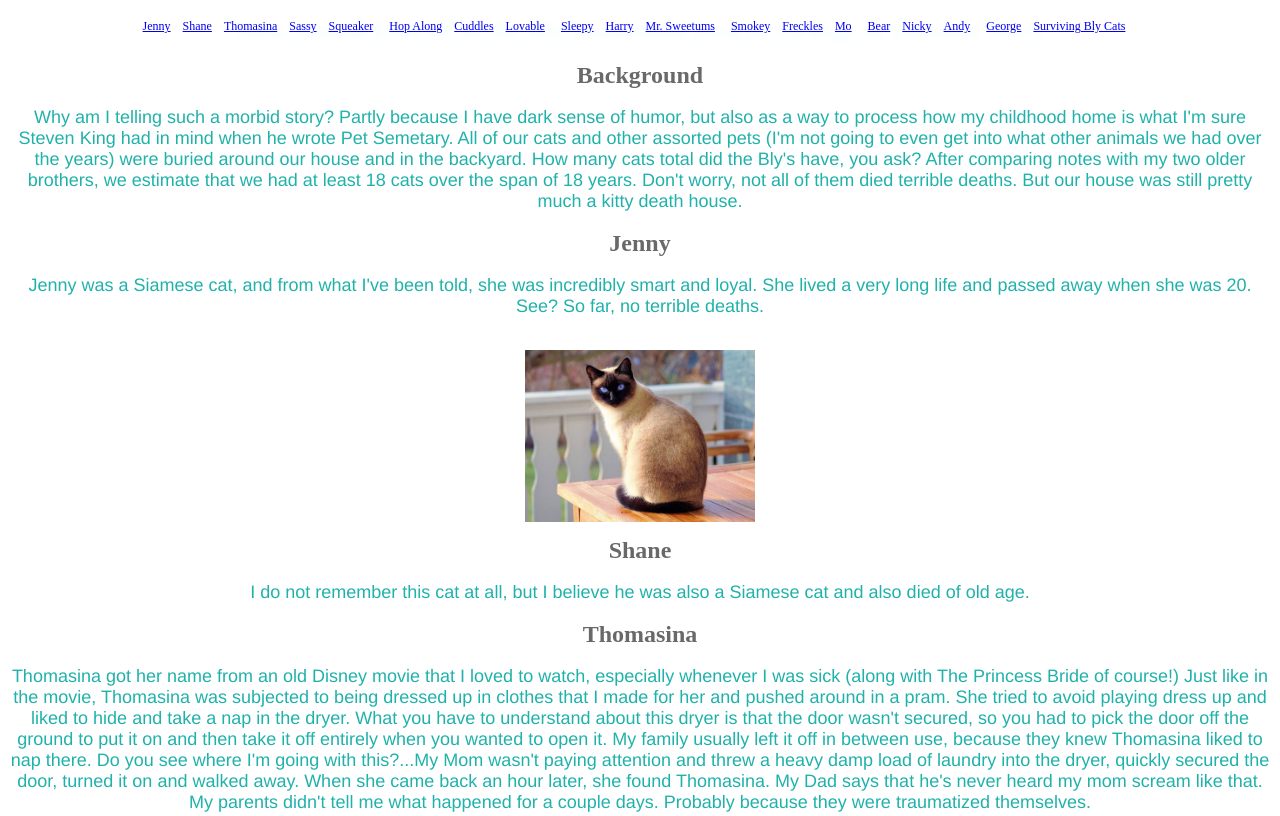
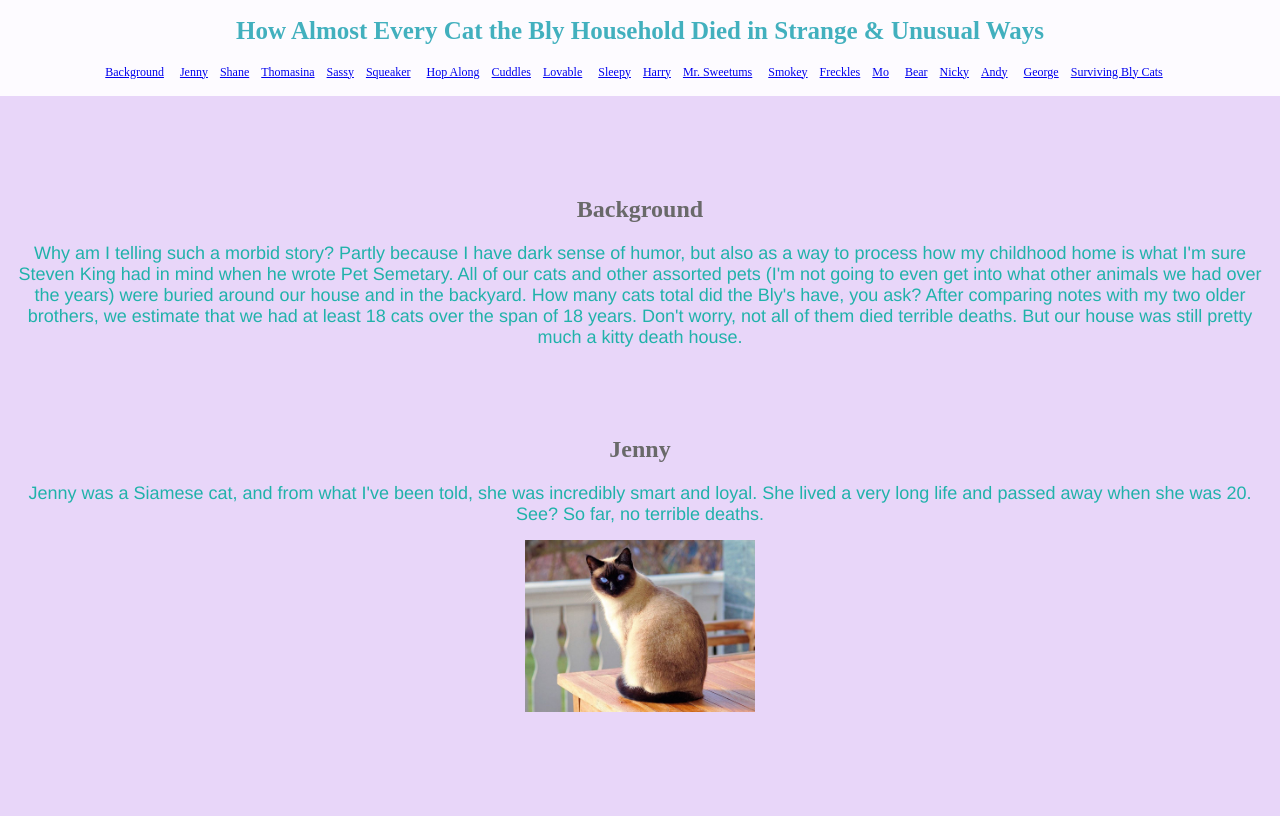
Before and after one commit to tkolkmeyer/assignment-4-html-me-something-LaurenBly, a website: page index.html in a window 1280 px wide. Shown: the top 816 px of the page. Drawn offline with Linux system fonts and the light colour scheme.

Commit message:
almost done

```diff
--- a/index.html
+++ b/index.html
@@ -5,13 +5,15 @@
       <link rel="stylesheet" href="styles.css">
 
    </head>
-   <body>
+   <body onLoad="window.scroll(0, 10)">
       <header>
-        <h1 id="testP">How Almost Every Cat the Bly Household Died in Strange & Unusual Ways</h1>
+
       <div class="nav_bar">
-      <div class="container nav_container">
+         <h1 id="testP">How Almost Every Cat the Bly Household Died in Strange & Unusual Ways</h1>
+         <div class="container nav_container">
         <nav>
            <ul>
+            <li><a href="#background">Background</a></li>
               <li><a href="#jenny">Jenny</a></li><li><a href="#shane">Shane</a></li><li><a href="#thomasina">Thomasina</a></li><li><a href="#sassy">Sassy</a></li><li><a href="#squeaker">Squeaker</a></li>
               <li><a href="#hop along">Hop Along</a></li><li><a href="#cuddles">Cuddles</a></li><li><a href="#lovable">Lovable</a></li>
               <li><a href="#sleepy">Sleepy</a></li><li><a href="#harry">Harry</a></li><li><a href="#mr. sweetums">Mr. Sweetums</a></li>
@@ -24,11 +26,11 @@
       </div>
 
 
-      <main>
+      <main class="border">
          <article>
             <section>
                <a name="background"></a>
-               <h2>Background</h2>
+               <h2 id="space">Background</h2>
                <p>Why am I telling such a morbid story? Partly because I have dark sense of humor, but also as a way to process how my childhood home is what I'm sure Steven King had in mind when he wrote Pet Semetary. All of our cats and other assorted pets (I'm not going to even get into what other animals we had over the years) were buried around our house and in the backyard. How many cats total did the Bly's have, you ask? After comparing notes with my two older brothers, we estimate that we had at least 18 cats over the span of 18 years. Don't worry, not all of them died terrible deaths. But our house was still pretty much a kitty death house.</p>
             </section>
             <section>
@@ -44,8 +46,8 @@
             </section>
             <section>
                <a name="thomasina"></a>
-               <h2>Thomasina</h2>
-               <p>Thomasina got her name from an old Disney movie that I loved to watch, especially whenever I was sick (along with The Princess Bride of course!) Just like in the movie, Thomasina was subjected to being dressed up in clothes that I made for her and pushed around in a pram. She tried to avoid playing dress up and liked to hide and take a nap in the dryer. What you have to understand about this dryer is that the door wasn't secured, so you had to pick the door off the ground to put it on and then take it off entirely when you wanted to open it. My family usually left it off in between use, because they knew Thomasina liked to nap there. Do you see where I'm going with this?...My Mom wasn't paying attention and threw a heavy damp load of laundry into the dryer, quickly secured the door, turned it on and walked away. When she came back an hour later, she found Thomasina. My Dad says that he's never heard my mom scream like that. My parents didn't tell me what happened for a couple days. Probably because they were traumatized themselves.</p>
+               <h2 id="mainHeading">Thomasina</h2>
+               <p>Thomasina probably had the worst death out of all the cats. She got her name from an old Disney movie that I loved to watch, especially whenever I was sick (along with The Princess Bride of course!) Just like in the movie, Thomasina was subjected to being dressed up in clothes that I made for her and pushed around in a pram. She tried to avoid playing dress up and liked to hide and take a nap in the dryer. What you have to understand about this dryer is that the door wasn't secured, so you had to pick the door off the ground to put it on and then take it off entirely when you wanted to open it. My family usually left it off in between use, because they knew Thomasina liked to nap there. Do you see where I'm going with this?...My Mom wasn't paying attention and threw a heavy damp load of laundry into the dryer, quickly secured the door, turned it on and walked away. When she came back an hour later, she found Thomasina. My Dad says that he's never heard my Mom scream like that. My parents didn't tell me what happened for a couple days. Probably because they were traumatized themselves.</p>
                <img src = "images\Thomasina.jpg" alt = "Thomasina">
             </section>
             <section>
@@ -68,7 +70,7 @@
             <section>
                <a name="cuddles"></a>
                <h2>Cuddles</h2>
-               <p>Cuddles was a fluffy grey long-haired cat. She was stuck up and prissy and contrary to her name, would never deign to cuddle us peasants. It was a really cold winter with snow and ice on the ground, and Cuddles didn't come back in at night. The next day we found her near my neighbor's house. We're not sure if she froze to death and then a dog went after her or a dog went after her and her remains froze. We hope it was the first scenario.</p>
+               <p>Cuddles was a fluffy grey long-haired cat. She was stuck up and prissy and contrary to her name, was never down to cuddle. It was a really cold winter with snow and ice on the ground, and Cuddles didn't come back in at night. The next day we found her near my neighbor's house. We're not sure if she froze to death and then a dog went after her or a dog went after her and her remains froze. We hope it was the first scenario.</p>
                <img src = "images\Cuddles.jpg" alt = "Cuddles">
             </section>
             <section>
@@ -134,8 +136,8 @@
             </section>
             <section>
                <a name="survivors"></a>
-               <h3 class="funParagraph">Surviving Bly Cats</h3>
-               <p>My parents are still smitten kittens when it comes to cats, so they still have Charlie, Ricky, Mama Cat, Ginger, and Tinker (who is actually going to be put down soon due to an illness). Hopefully these remaining cats have better luck than their predecessors.</p>
+               <h2>Surviving Bly Cats</h3>
+               <p1 class="funParagraph">My parents are still smitten kittens when it comes to cats, so they still have Charlie, Ricky, Mama Cat, Ginger, and Tinker (who is actually going to be put down soon). Hopefully these remaining cats have better luck than their predecessors.</p1>
             </section>
          </article>
       </main>
--- a/styles.css
+++ b/styles.css
@@ -15,6 +15,8 @@ html {
 
 container {
     margin: 0 auto;
+    margin-inline-end: auto;
+    margin-block-end: auto;
     max-width: 1024px;
 }
 
@@ -32,11 +34,30 @@ div {
     font-size: 35px;
     justify-content: space-between;
     align-items: center;
-    padding: 20px 0;
+}
+
+body {
+    margin: 8px;
+    background-color: rgba(137, 43, 226, 0.192);
+}
+
+.border {
+    display: inline-block;
+    position: relative;
+    padding: calc(var(--space-16) * 2);
+    border-radius: var(--border-radius-4);
+    margin-top: 50px;
+}
+
+#space {
+    margin-top: 70px;
+    margin-inline-end: 0;
+    padding: 0;
 }
 
 a {
     background-color: transparent;
+    display: inline-block;
 }
 
 a:-webkit-any-link {
@@ -51,6 +72,7 @@ nav ul li {
 }
 li {
     text-align: -webkit-match-parent;
+    font-size: 18px;
 }
 nav ul {
     text-align: center;
@@ -69,7 +91,6 @@ ul {
 
 h2 {
     display: block;
-    margin: 0;
     font: bold;
     color: dimgray;
     text-align: center;
@@ -83,18 +104,26 @@ img {
     height: auto;
     border: 0;
     padding: 15px;
-    display: block;
     margin: auto;
 }
-
+section {
+    position:relative;
+    margin: 0;
+    padding: 0;
+    display: inline-block;
+    margin-top: 50px; /* whatever offset this needs to be */
+}
 p {
     font-size: 18px;
     font-family: helvetica;
     color: LightSeaGreen;
     text-align: center;
+    margin: 0;
 }
-h3.funParagraph {
-    font-size: 45px;
+.funParagraph {
+    display: block;
+    margin: auto;
+    font-size:18px;
     text-align: center;
     font-family: helvetica;
     font-weight: bold;
@@ -103,9 +132,13 @@ h3.funParagraph {
 }
 
 #testP{
-    color: powderBlue;
+    color: rgb(66, 176, 190);
     font-size: 25px;
     text-align: center;
+ }
+
+ #mainHeading {
+    color: red;
  }
 
  footer {
```
